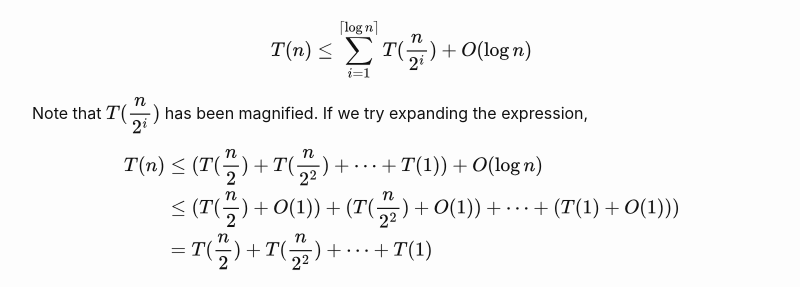
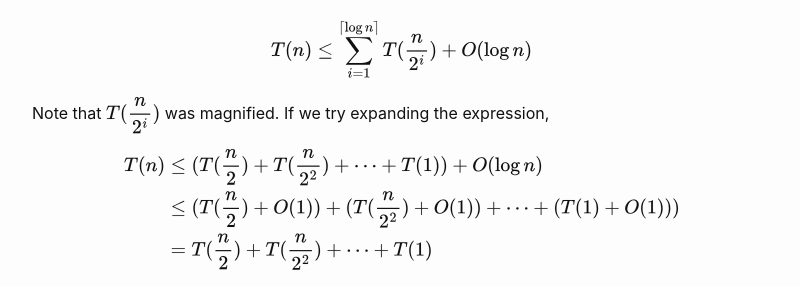
Before and after one commit to maristie/maristie.github.io, a Jekyll site: the page built from _posts/2020-11-11-Minimize-the-Largest-Sum-in-Split-Subarrays.md, in a window 1280 px wide and 900 px high, scrolled down 4734 px. Shown: the part 157-444 px from the top of the window, without its empty margins (238-1038 px from the left). Built offline with Jekyll 4.4.1, drawn with Linux system fonts in a browser that asks for light colours.

Commit message:
Fix content

```diff
--- a/_posts/2020-11-11-Minimize-the-Largest-Sum-in-Split-Subarrays.md
+++ b/_posts/2020-11-11-Minimize-the-Largest-Sum-in-Split-Subarrays.md
@@ -123,7 +123,7 @@ At first we have
 
 $$ T(n) \le \sum_{i=1}^{\lceil{\log n}\rceil} T(\frac{n}{2^i}) + O(\log n) $$
 
-Note that $ T(\dfrac{n}{2^i}) $ has been magnified. If we try expanding the expression,
+Note that $ T(\dfrac{n}{2^i}) $ was magnified. If we try expanding the expression,
 
 $$
 \begin{aligned}
```
